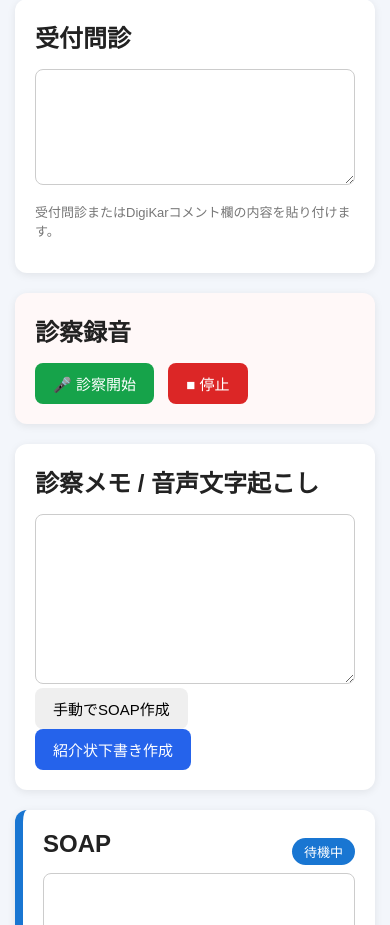
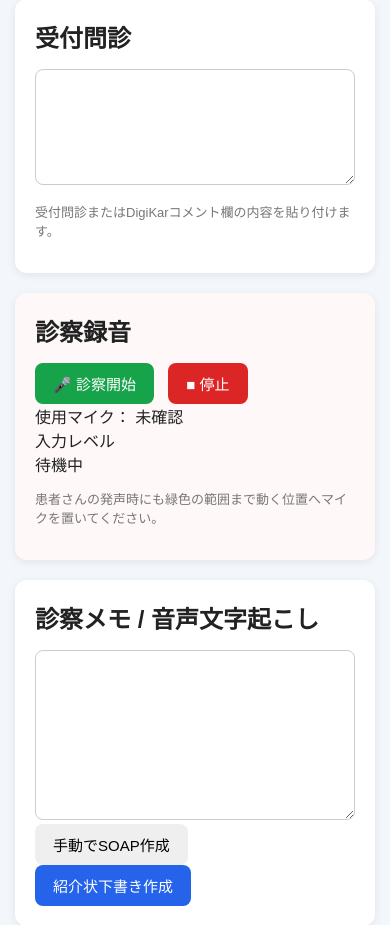
Before and after one commit to teshi0126-cell/teshigahara-AIClinic, a Django app: page / in a window 390 px wide. Shown: the part 144-1069 px from the top of the page. Run offline with Django 5.2, Linux system fonts and the light colour scheme.

Commit message:
Add microphone device and level monitor

```diff
--- a/soap/templates/soap/index.html
+++ b/soap/templates/soap/index.html
@@ -25,6 +25,23 @@
         <h2>診察録音</h2>
         <button type="button" id="startBtn" class="start">🎤 診察開始</button>
         <button type="button" id="stopBtn" class="stop" disabled>■ 停止</button>
+
+        <div class="microphone-monitor">
+            <div class="microphone-device">
+                使用マイク：
+                <span id="microphoneDevice">未確認</span>
+            </div>
+            <div class="audio-level-row">
+                <span>入力レベル</span>
+                <div class="audio-level-track">
+                    <div id="audioLevelBar" class="audio-level-bar"></div>
+                </div>
+                <span id="audioLevelText">待機中</span>
+            </div>
+            <p class="hint">
+                患者さんの発声時にも緑色の範囲まで動く位置へマイクを置いてください。
+            </p>
+        </div>
     </section>
 
     <section class="card">
```
